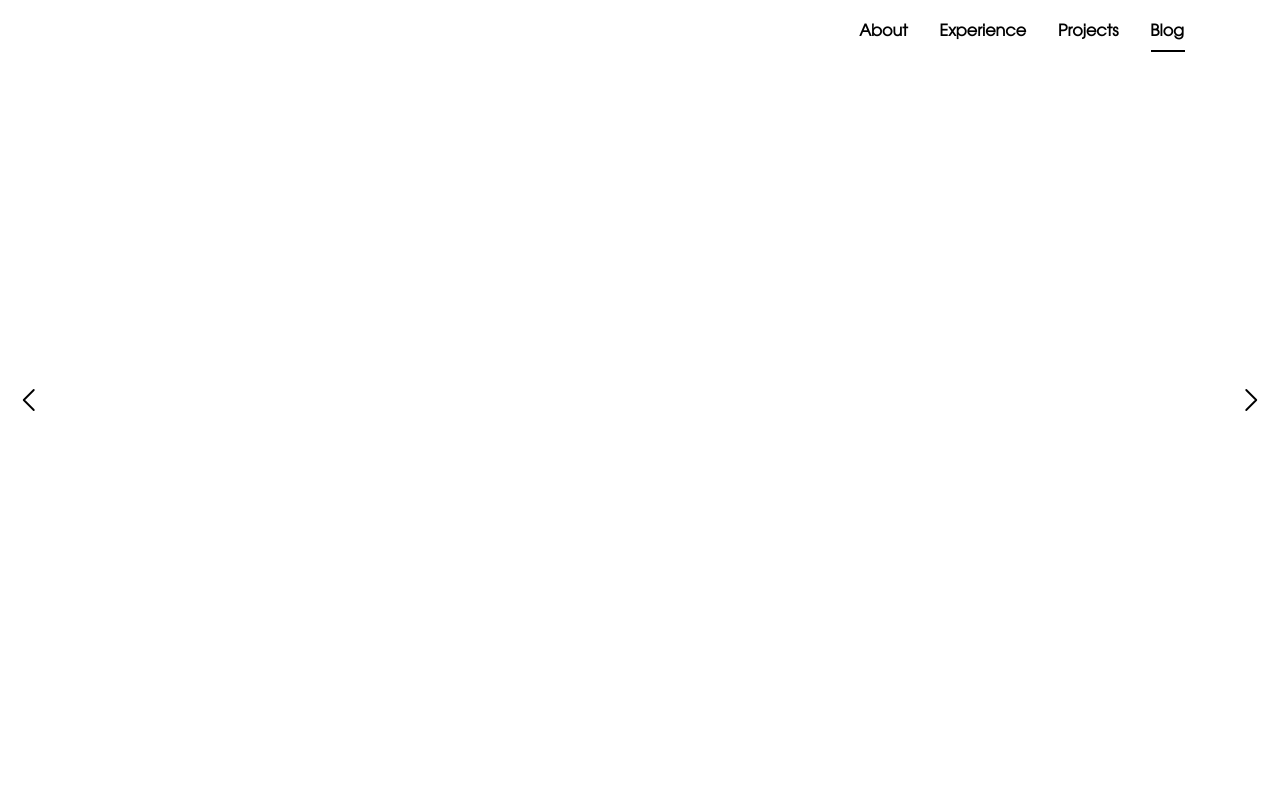
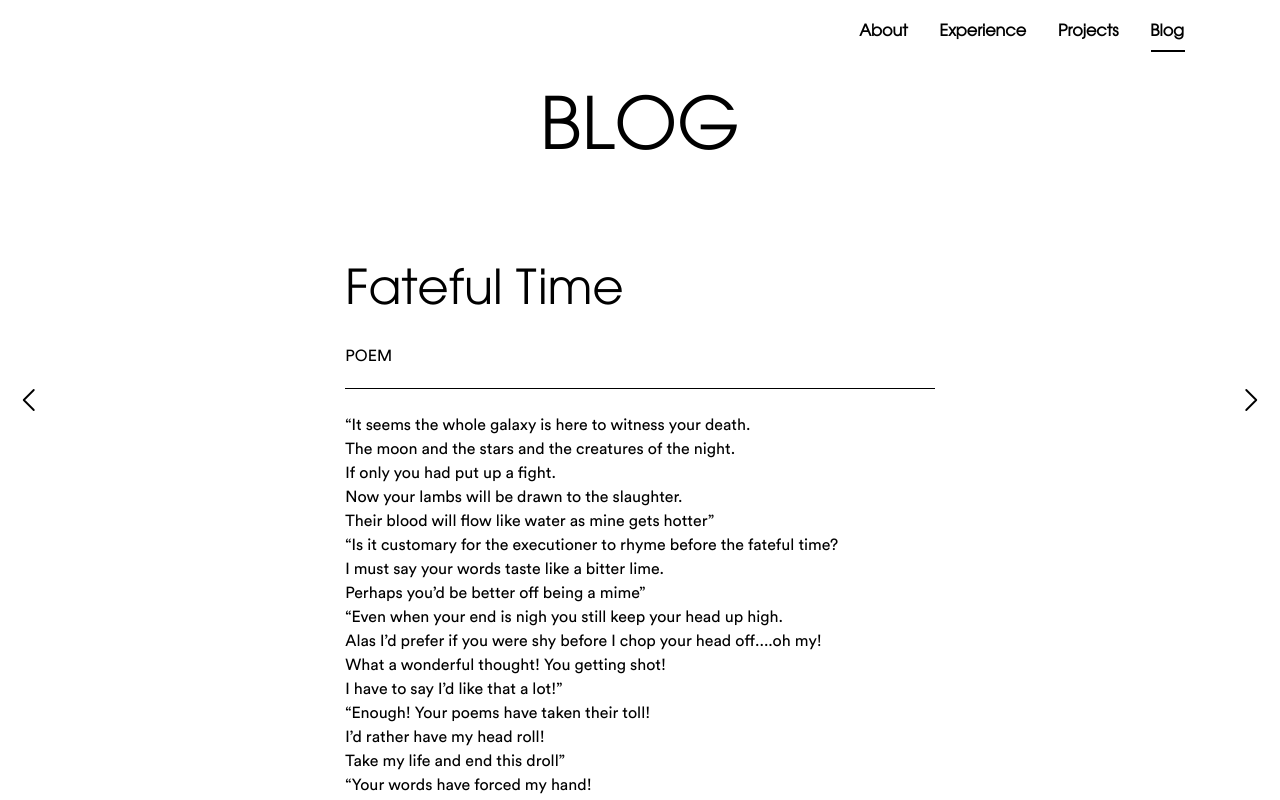
Before and after one commit to bijuice/portfolio-v2, a Next.js app: page / in a window 1280 px wide. Both pictures are taken after a click on the button "Blog". Built offline with nearby package versions, Linux system fonts and the light colour scheme.

Commit message:
Added blog posts

```diff
--- a/components/categories/BlogPage.tsx
+++ b/components/categories/BlogPage.tsx
@@ -1,9 +1,40 @@
+import blogPosts from "@/data/blogPosts";
+import { useState } from "react";
+
 export default function BlogPage() {
+  const [content, setContent] = useState("");
+
   return (
-    <div className="category-view   max-h-screen w-screen overflow-x-hidden overflow-y-auto">
-      <section className="flex flex-col items-center  gap-5  h-screen relative  text-black ">
-        Blog
+    <div className="category-view   max-h-screen w-screen overflow-x-hidden overflow-y-auto ">
+      <section className=" flex flex-col items-center  gap-5  h-screen relative p-24  ">
+        <h1 className="text-7xl uppercase avant-garde">Blog</h1>
+
+        <div className="flex flex-col gap-24 mt-20">
+          {blogPosts.map((post) => (
+            <Post post={post} />
+          ))}
+        </div>
       </section>{" "}
+      <p>{content}</p>
     </div>
   );
 }
+
+function Post({ post }: { post: BlogPost }) {
+  return (
+    <div className=" flex flex-col gap-5  w-[60ch] basis-1">
+      <h3 className="text-4xl md:text-5xl avant-garde flex justify-between  pb-2">
+        {post.title}{" "}
+      </h3>
+
+      <h4 className="uppercase ">{post.type}</h4>
+
+      <div
+        className=" border-y border-black py-6  "
+        dangerouslySetInnerHTML={{
+          __html: post.content,
+        }}
+      ></div>
+    </div>
+  );
+}
--- /dev/null
+++ b/data/blogPosts.ts
@@ -0,0 +1,97 @@
+const blogPosts: BlogPost[] = [
+  {
+    title: "Fateful Time",
+    content: `<p>
+    “It seems the whole galaxy is here to witness your death.<br>
+    The moon and the stars and the creatures of the night.<br>
+    If only you had put up a fight.<br>
+    Now your lambs will be drawn to the slaughter.<br>
+    Their blood will flow like water as mine gets hotter”
+</p>
+<p>
+    “Is it customary for the executioner to rhyme before the fateful time?<br>
+    I must say your words taste like a bitter lime.<br>
+    Perhaps you’d be better off being a mime”
+</p>
+<p>
+    “Even when your end is nigh you still keep your head up high.<br>
+    Alas I’d prefer if you were shy before I chop your head off....oh my!<br>
+    What a wonderful thought! You getting shot!<br>
+    I have to say I’d like that a lot!”
+</p>
+<p>
+    “Enough! Your poems have taken their toll!<br>
+    I’d rather have my head roll!<br>
+    Take my life and end this droll”
+</p>
+<p>
+    “Your words have forced my hand!<br>
+    Your wish is my command!<br>
+    Off with your head then I’m off to bed!<br>
+    Goodnight being of all white.<br>
+    I hope you know what I’m doing is right”
+</p>`,
+    type: "Poem",
+  },
+  {
+    title: "I Exist",
+    content: `<p>
+    Trapped below the surface of consciousness,<br>
+    Starved for lucidity,<br>
+    This is not a dream,<br>
+    Not a nightmare either
+</p>
+<p>
+    The currents of time wash my body,<br>
+    It's been a day,<br>
+    A week,<br>
+    A month,<br>
+    Every moment like the last,<br>
+    A torrent of monotony,<br>
+    Waves of nothingness.
+</p>
+<p>
+    I reach out to Grief,<br>
+    She recoils at my touch,<br>
+    She refuses to be felt,<br>
+    Her corpse washes away,<br>
+    Just as those who came before her
+</p>
+<p>
+    Floating at sea,<br>
+    Under the surface,<br>
+    I exist,<br>
+    That is all
+</p>`,
+    type: "Poem",
+  },
+  {
+    title: "Legacy",
+    content: `<p>
+    Is it possible to miss someone you've never met?<br>
+    I certainly don't.<br>
+    But his shadow looms over me.
+</p>
+<p>
+    "You have his cheeks."<br>
+    "You're just as funny as he was."<br>
+    "You smile like he did"<br>
+    Empty words with no memories for context.<br>
+    Is that the legacy he has left me?<br>
+    A mirror for others to remember him by?
+</p>
+<p>
+    I don't miss him,<br>
+    Though I long for him.<br>
+    A tangible emptiness.<br>
+    Amplified by her absence.
+</p>
+<p>
+    I am who I am<br>
+    Because I was raised by a shadow 22 years gone.
+</p>`,
+    type: "Poem",
+  },
+];
+
+export default blogPosts;
--- /dev/null
+++ b/types/BlogPost.ts
@@ -0,0 +1,5 @@
+type BlogPost = {
+  title: string;
+  content: string;
+  type: "Article" | "Poem";
+};
```
